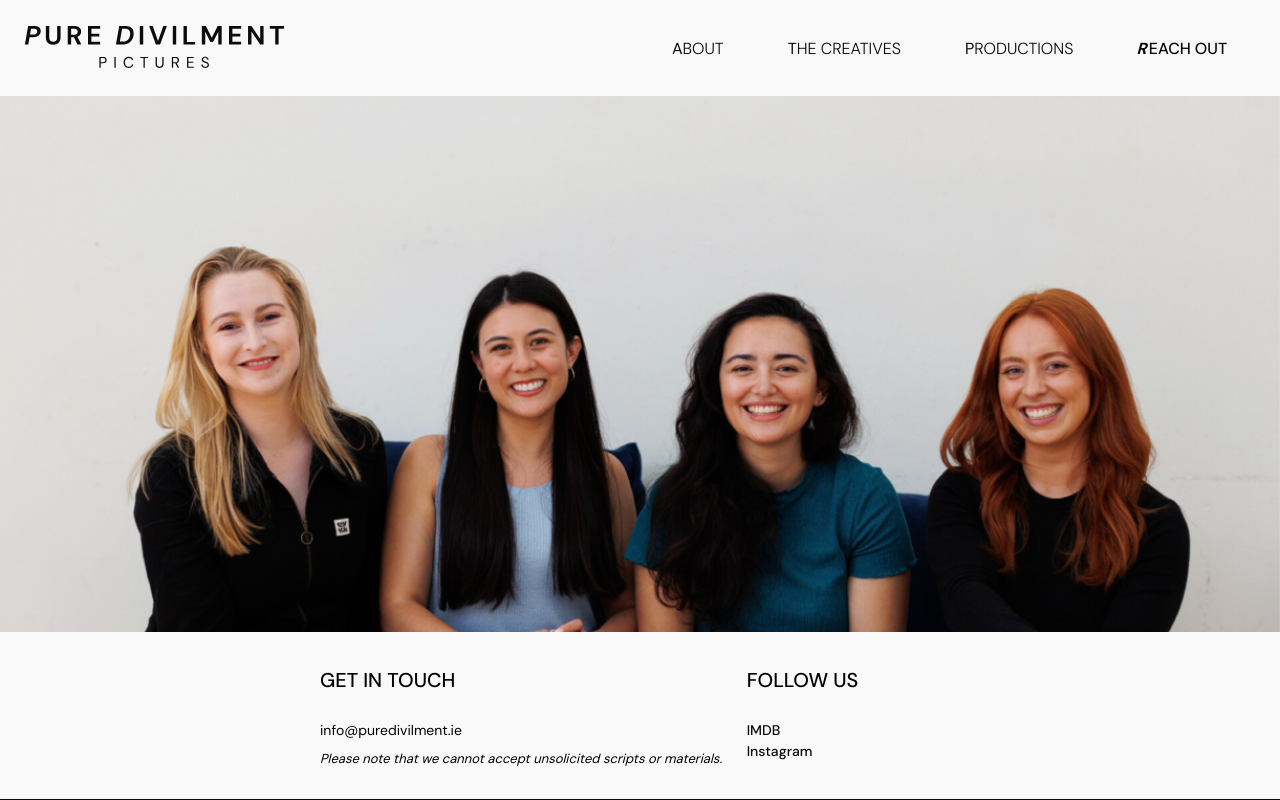
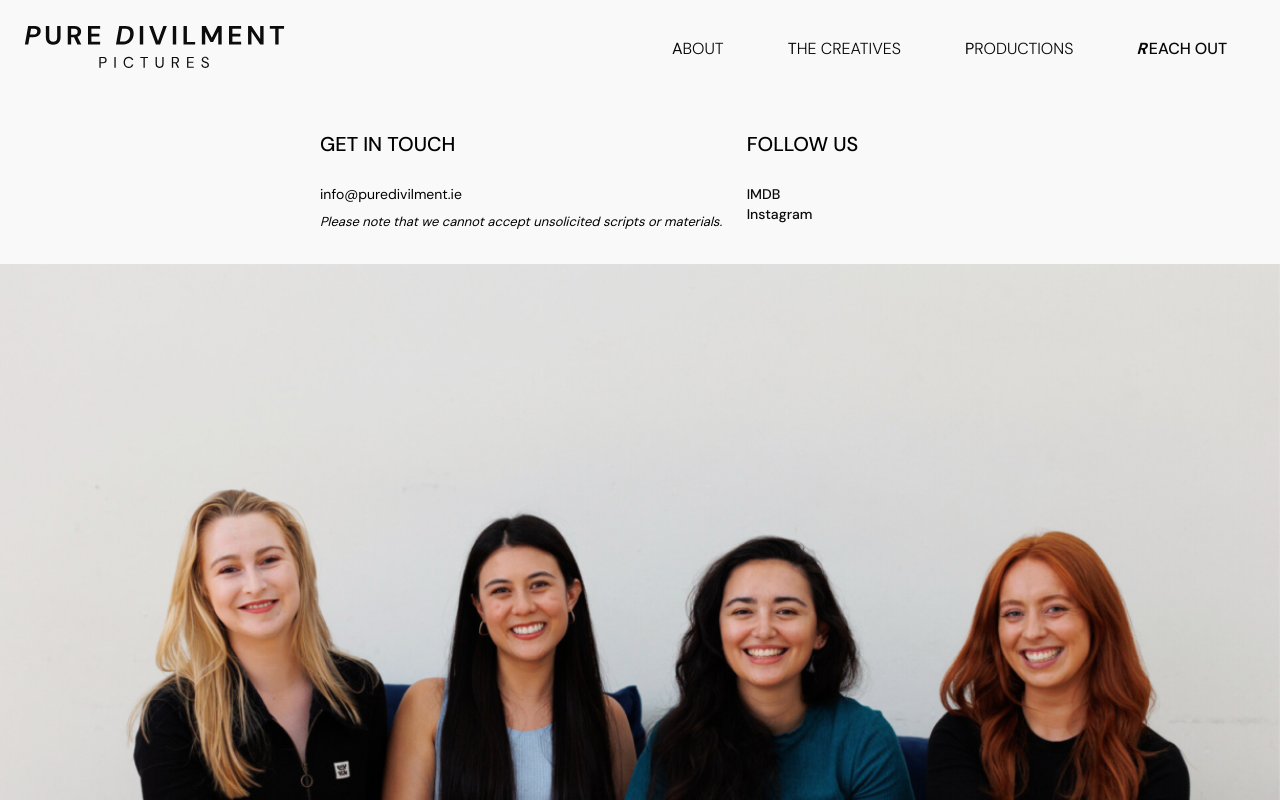
Before and after one commit to kailafitz/pure-divilment-pictures, a React (Create React App) app: page /test/reach-out in a window 1280 px wide. Shown: the top 800 px of the page. Built offline with nearby package versions, Linux system fonts and the light colour scheme.

Commit message:
Reach Out picture updates

```diff
--- a/src/Pages/ReachOut/index.tsx
+++ b/src/Pages/ReachOut/index.tsx
@@ -2,7 +2,7 @@ import React from "react";
 import { Link, Stack, Typography, useTheme } from "@mui/material";
 import Grid from "@mui/material/Unstable_Grid2"; // Grid version 2
 import { Helmet } from "react-helmet";
-import { FixedImage } from "./styles";
+import { ReachOutHero } from "./styles";
 
 const ReachOut = () => {
   const theme = useTheme();
@@ -28,12 +28,7 @@ const ReachOut = () => {
         />
       </Helmet>
 
-      <FixedImage></FixedImage>
-      <Stack
-        direction="column"
-        justifyContent={{ xs: "center", lg: "flex-end" }}
-        sx={{ minHeight: { xs: "100%", lg: "calc(100vh - 96px)" } }}
-      >
+      <Stack direction="column">
         <Grid
           container
           justifyContent="center"
@@ -44,7 +39,7 @@ const ReachOut = () => {
           }}
           rowGap={{ xs: 4, lg: 0 }}
         >
-          <Grid xs={10} sm={7} lg={4}>
+          <Grid xs={10} sm={7} md={4}>
             <Typography
               variant="h6"
               sx={{
@@ -72,7 +67,7 @@ const ReachOut = () => {
               materials.
             </Typography>
           </Grid>
-          <Grid xs={10} sm={7} lg={2} xl={1}>
+          <Grid xs={10} sm={7} md={2} xl={1}>
             <Typography
               variant="h6"
               sx={{
@@ -104,6 +99,9 @@ const ReachOut = () => {
             </Link>
           </Grid>
         </Grid>
+        <picture>
+          <ReachOutHero src="/reach/1.png" />
+        </picture>
       </Stack>
     </>
   );
--- a/src/Pages/ReachOut/styles.tsx
+++ b/src/Pages/ReachOut/styles.tsx
@@ -1,18 +1,6 @@
-import { Box } from "@mui/material";
 import { styled } from "@mui/material/styles";
 
-export const FixedImage = styled(Box)(({ theme }) => ({
-  background: `url('/reach/1.png') center / cover no-repeat`,
-  zIndex: -1,
+export const ReachOutHero = styled("img")(({ theme }) => ({
   width: "100%",
-  minHeight: "300px",
-
-  [theme.breakpoints.up("sm")]: {
-    minHeight: "500px",
-  },
-
-  [theme.breakpoints.up("md")]: {
-    position: "fixed",
-    height: "-webkit-fill-available",
-  },
+  marginBottom: "-5px",
 }));
```
